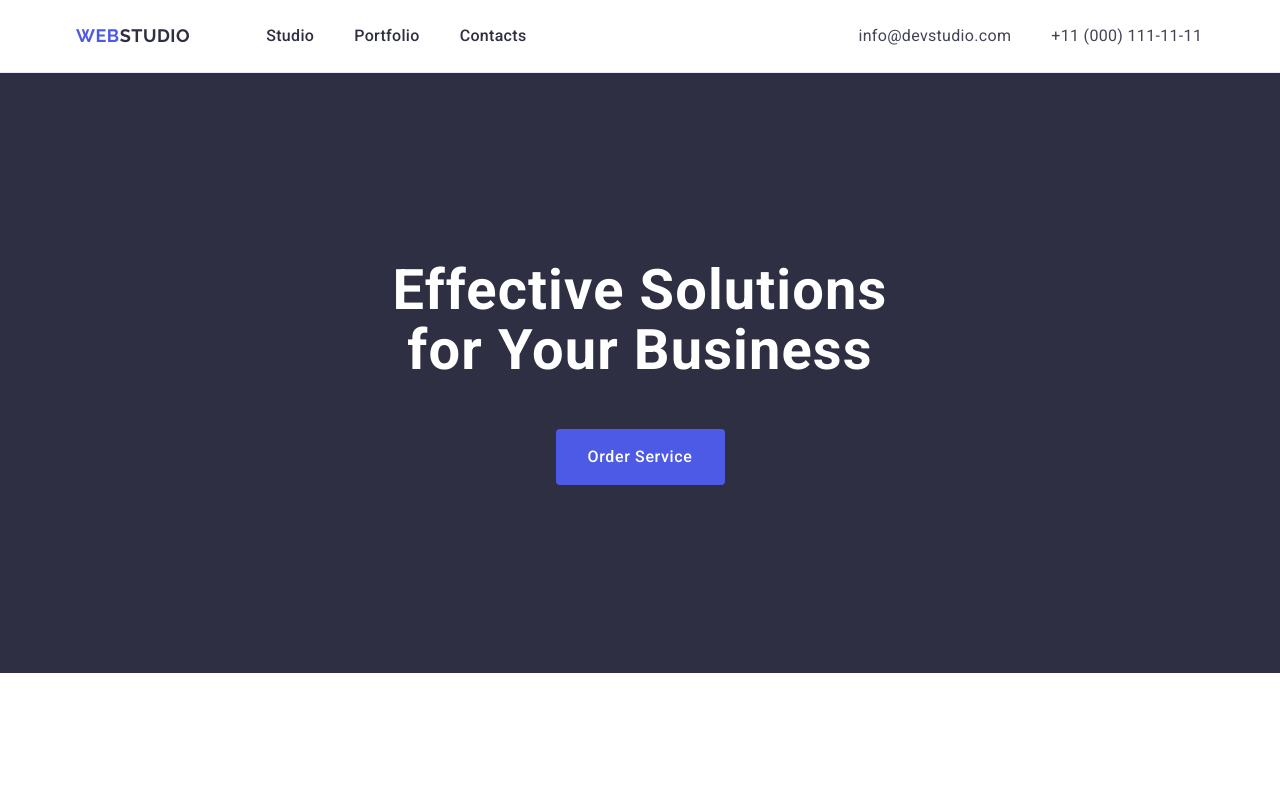
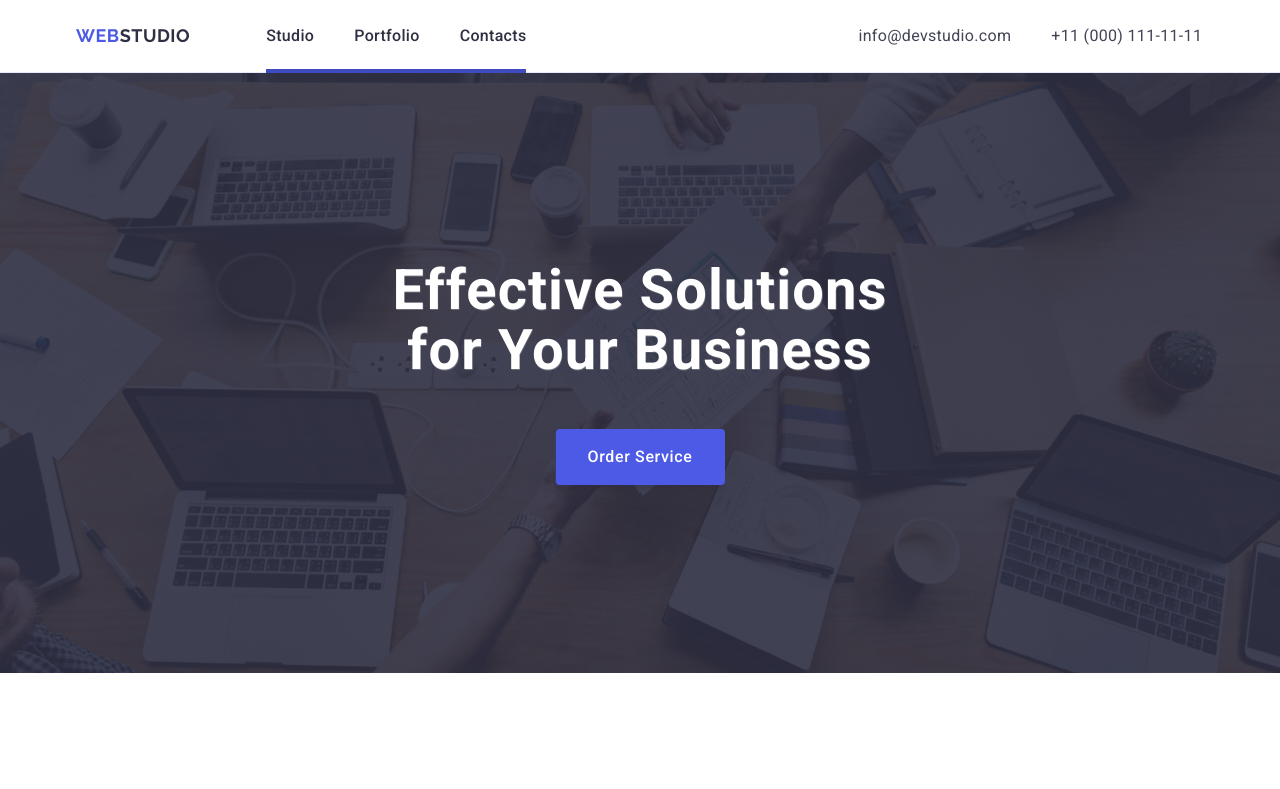
Before and after one commit to alexvictorov/goit-markup-hw-04, a plain HTML site: page index.html in a window 1280 px wide. Shown: the top 789 px of the page. Drawn offline with nearby package versions, Linux system fonts and the light colour scheme.

Commit message:
add index file

```diff
--- a/css/styles.css
+++ b/css/styles.css
@@ -1,3 +1,14 @@
+ ::after {
+     content: '';
+     width: 100%;
+     position: absolute;
+     left: 0;
+     bottom: -1px;
+     height: 4px;
+     background-color: #404bbf;
+     border-radius: 2px;
+ }
+
  body {
      font-family: "Roboto", sans-serif;
      background-color: #fff;
@@ -41,11 +52,20 @@
      background-color: #2e2f42;
      padding-top: 188px;
      padding-bottom: 188px;
+     background-image: linear-gradient(rgba(46, 47, 66, 0.7), rgba(46, 47, 66, 0.7)), url(../images/img-name.jpg);
+     max-width: 1440px;
+     background-repeat: no-repeat;
+     background-position: center;
+     background-size: cover;
 
  }
 
  .cotainer {
      border-bottom: 1px solid #e7e9fc;
+     box-shadow: 0px 2px 1px rgba(46, 47, 66, 0.08),
+         0px 1px 1px rgba(46, 47, 66, 0.16),
+         0px 1px 6px rgba(46, 47, 66, 0.08);
+     ;
 
  }
 
@@ -94,6 +114,7 @@
      border-radius: 4px;
      margin: auto;
      margin-top: 48px;
+     transition: background-color 250ms cubic-bezier(0.4, 0, 0.2, 1);
 
  }
 
@@ -132,6 +153,7 @@
      padding-top: 24px;
      padding-bottom: 24px;
      display: block;
+     transition: color 250ms cubic-bezier(0.4, 0, 0.2, 1);
  }
 
  .data-team {
@@ -172,6 +194,7 @@
      display: flex;
      gap: 40px;
      margin-right: 0;
+     transition: color 250ms cubic-bezier(0.4, 0, 0.2, 1);
 
 
  }
@@ -208,6 +231,9 @@
  .menu {
      display: flex;
      gap: 40px;
+     position: relative;
+     color: #404bbf;
+
  }
 
 
```
Also changed, not shown: images/img-name.jpg (added).
